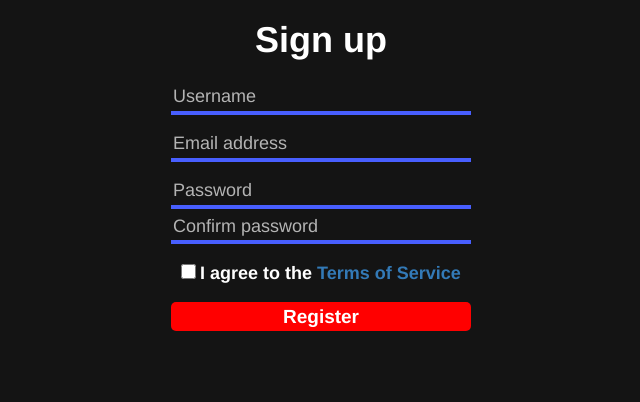
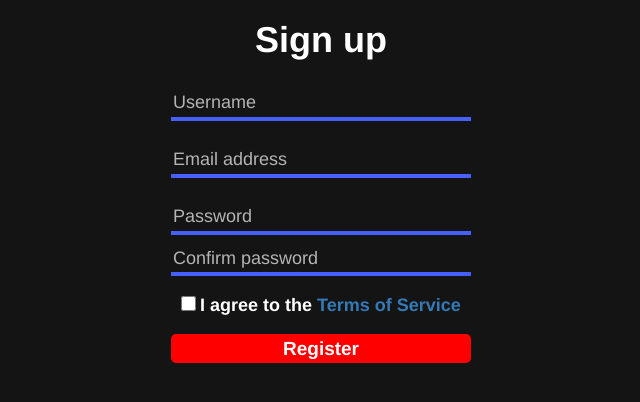
Before and after one commit to Stanned/HutsGames, a PHP site: page /register/ in a window 1280 px wide. Shown: the part 78-480 px from the top of the page, without its empty margins (319-959 px from the left). Run offline with PHP 8.4, Linux system fonts and the light colour scheme.

Commit message:
Margin bij Register Page

```diff
--- a/Website/register/register.css
+++ b/Website/register/register.css
@@ -1,5 +1,5 @@
 .registerforminput {
-  margin-top: 4px;
+  margin-top: 10px;
   font-size: 18px;
   width: 300px;
   border-bottom: 4px solid #485FFF;
@@ -32,10 +32,10 @@ input[type='checkbox'] {
 
 }
 .passwordBox{
-  margin-top: 15px;
+  margin-top: 25px;
 }
 .emailBox{
-  margin-top: 15px;
+  margin-top: 25px;
 }
 .registerButton{
   background-color: #FF0000;
```
